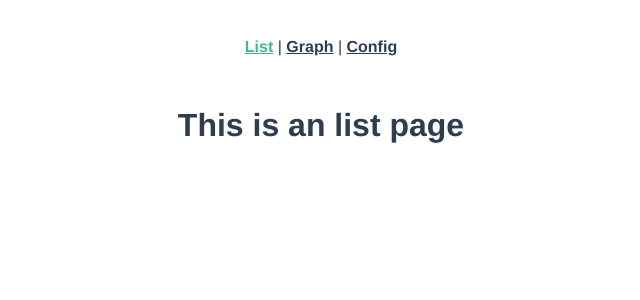
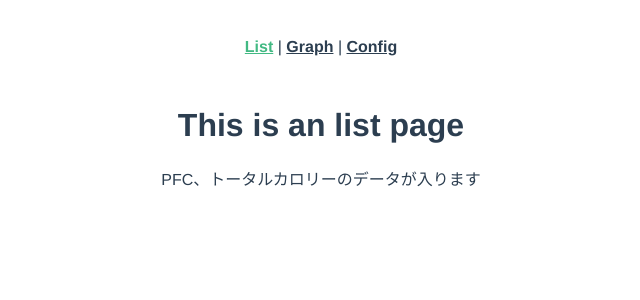
Before and after one commit to kkkumakk001/health_management, a Vue app: page /list in a window 1280 px wide. Shown: the top 300 px of the page, without its empty margins (319-959 px from the left). Built offline with nearby package versions, Linux system fonts and the light colour scheme.

Commit message:
データを表示する場所の確保

```diff
--- a/src/views/List.vue
+++ b/src/views/List.vue
@@ -1,6 +1,7 @@
 <template>
   <div class="list">
     <h1>This is an list page</h1>
+    <p>PFC、トータルカロリーのデータが入ります</p>
   </div>
 </template>
 
```
